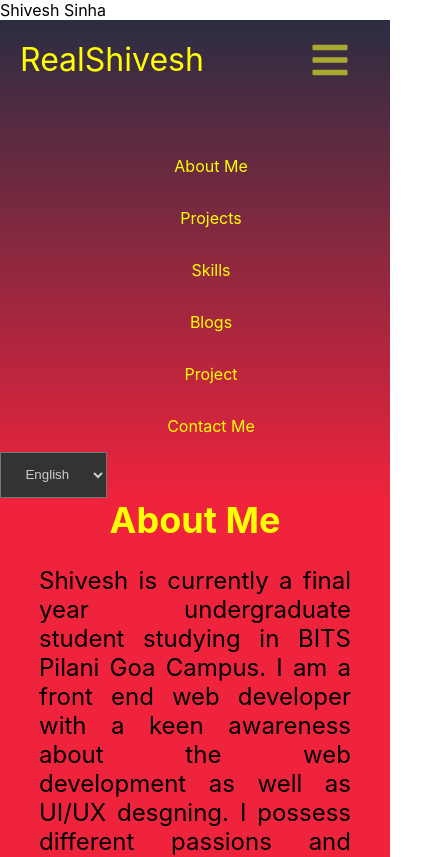
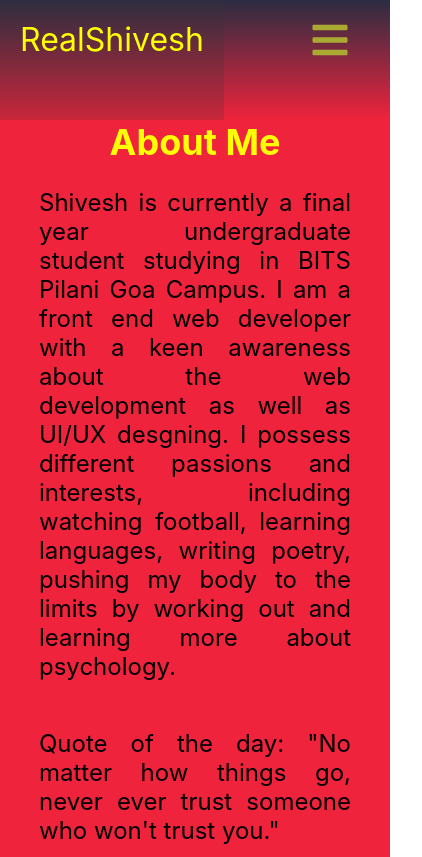
Before and after one commit to RealShivesh/portfolio, a React (Create React App) app: page / in a window 390 px wide. Shown: the top 857 px of the page, 422 px wide, since content can reach past the window. Built offline with nearby package versions, Linux system fonts and the light colour scheme.

Commit message:
makes the nav button functional

```diff
--- a/src/App.js
+++ b/src/App.js
@@ -10,7 +10,6 @@ import {
 function App() {
   return (
     <>
-      <header>Shivesh Sinha</header>
       <Navigation />
       <div id="about"></div>
       <About />
--- a/src/components/Navigation.jsx
+++ b/src/components/Navigation.jsx
@@ -32,10 +32,8 @@ const MenuBar = styled.nav`
   display: flex;
   justify-content: flex-end;
   @media only screen and (max-width: 768px) {
-    //display: none;
-    position: relative;
     flex-direction: column;
-    display: flex;
+    display: ${({ toggleMenu }) => (toggleMenu ? 'flex' : 'none')};
   }
 `
 
@@ -48,14 +46,6 @@ const MenuButton = styled.div`
   text-decoration: none;
   justify-content: flex-end;
   cursor: pointer;
-  &:hover {
-    animation: mymove 1s;
-    @keyframes mymove {
-      50% {
-        transform: rotate(90deg);
-      }
-    }
-  }
 
   @media only screen and (min-width: 768px) {
     display: none;
@@ -74,7 +64,6 @@ const NavLink = styled.a`
     background: #33333333;
   }
   @media only screen and (max-width: 992px) {
-    align-items: flex-start;
     width: 100%;
     text-align: center;
   }
@@ -103,8 +92,6 @@ const LanguageSelector = styled.select`
 
 export const Navigation = () => {
   const [toggleMenu, setToggleMenu] = useState(false)
-  const windowLength = window.innerWidth
-  console.log(windowLength)
   return (
     <>
       <NavBar>
@@ -113,10 +100,9 @@ export const Navigation = () => {
           <MenuButton
             onClick={() => {
               setToggleMenu(!toggleMenu)
-              console.log(toggleMenu)
             }}
           >
-            <FaBars size={40} />{' '}
+            <FaBars size={40} />
           </MenuButton>
         </Brand>
         <MenuBar toggleMenu={toggleMenu}>
```
